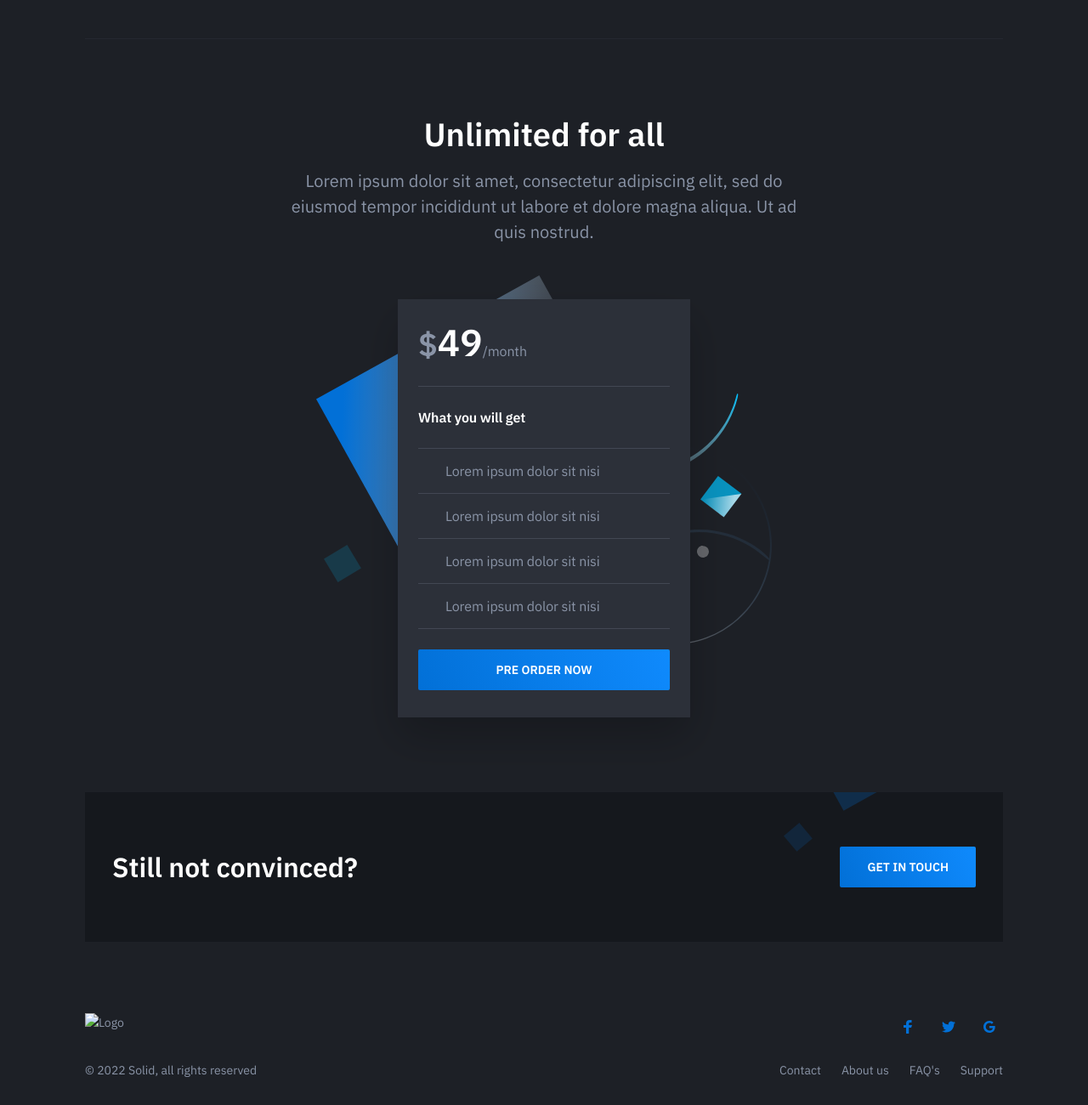
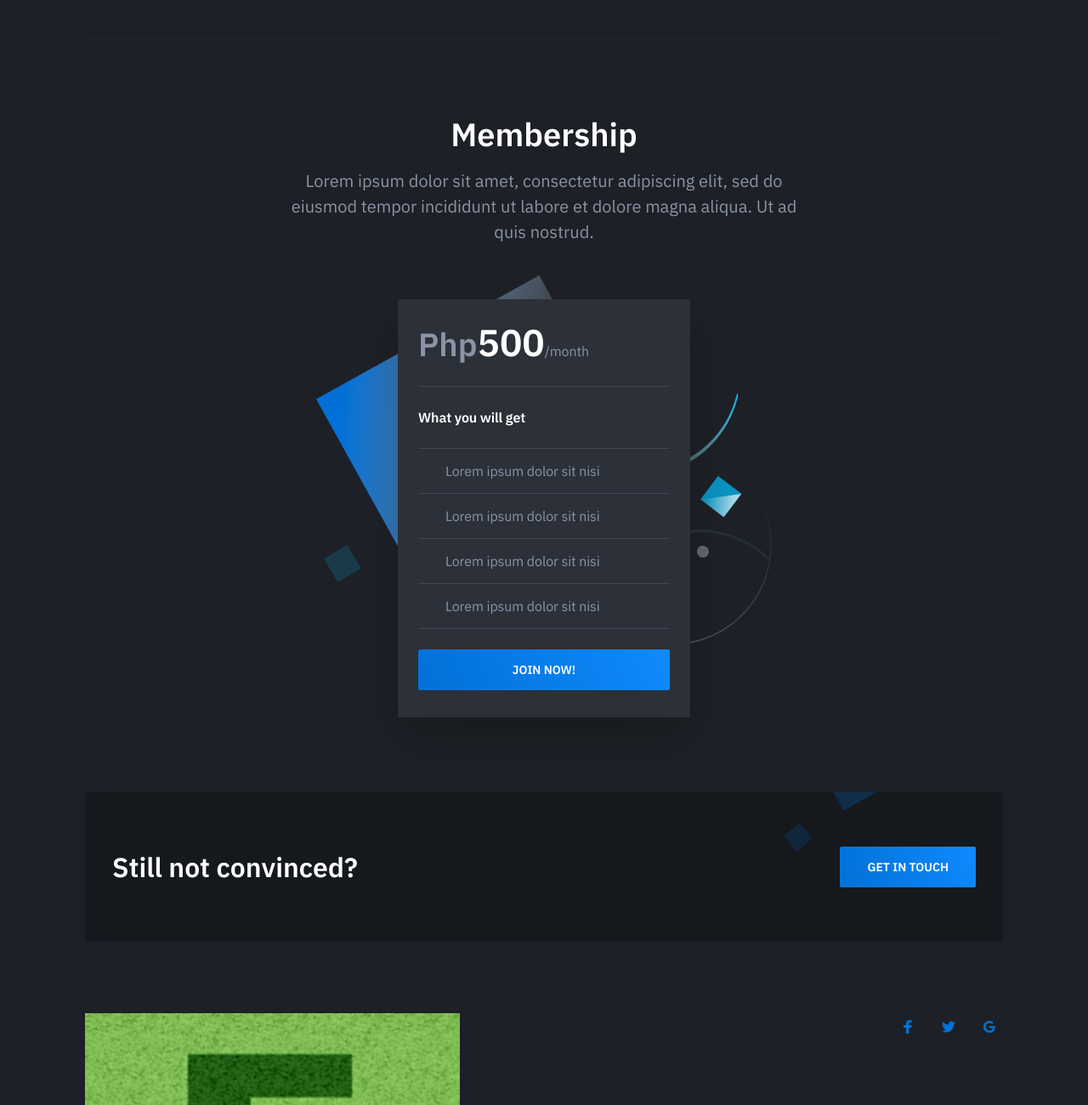
Before and after one commit to Felix-Cordero/Felix-DevOps, a plain HTML site: page felix/index.html in a window 1280 px wide. Shown: the part 1920-3220 px from the top of the page at 85% size. Drawn offline with nearby package versions, Linux system fonts and the light colour scheme; files whose address does not match are found by name.

Commit message:
Update index.html

```diff
--- a/felix/index.html
+++ b/felix/index.html
@@ -121,7 +121,7 @@
                 <div class="container-sm">
                     <div class="pricing-inner section-inner">
                         <div class="pricing-header text-center">
-                            <h2 class="section-title mt-0">Unlimited for all</h2>
+                            <h2 class="section-title mt-0">Membership</h2>
                             <p class="section-paragraph mb-0">Lorem ipsum dolor sit amet, consectetur adipiscing elit, sed do eiusmod tempor incididunt ut labore et dolore magna aliqua. Ut ad quis nostrud.</p>
                         </div>
 						<div class="pricing-tables-wrap">
@@ -129,7 +129,7 @@
                                 <div class="pricing-table-inner is-revealing">
                                     <div class="pricing-table-main">
                                         <div class="pricing-table-header pb-24">
-                                            <div class="pricing-table-price"><span class="pricing-table-price-currency h2">$</span><span class="pricing-table-price-amount h1">49</span><span class="text-xs">/month</span></div>
+                                            <div class="pricing-table-price"><span class="pricing-table-price-currency h2">Php</span><span class="pricing-table-price-amount h1">500</span><span class="text-xs">/month</span></div>
                                         </div>
 										<div class="pricing-table-features-title text-xs pt-24 pb-24">What you will get</div>
                                         <ul class="pricing-table-features list-reset text-xs">
@@ -148,7 +148,7 @@
                                         </ul>
                                     </div>
                                     <div class="pricing-table-cta mb-8">
-                                        <a class="button button-primary button-shadow button-block" href="#">Pre order now</a>
+                                        <a class="button button-primary button-shadow button-block" href="#">Join Now!</a>
                                     </div>
                                 </div>
                             </div>
@@ -174,7 +174,7 @@
                 <div class="site-footer-inner">
                     <div class="brand footer-brand">
 						<a href="#">
-							<img class="header-logo-image" src="dist/images/logo.svg" alt="Logo">
+							<img class="header-logo-image" src="dist/images/mylogo.jpg" alt="Logo">
 						</a>
                     </div>
                     <ul class="footer-links list-reset">
```
